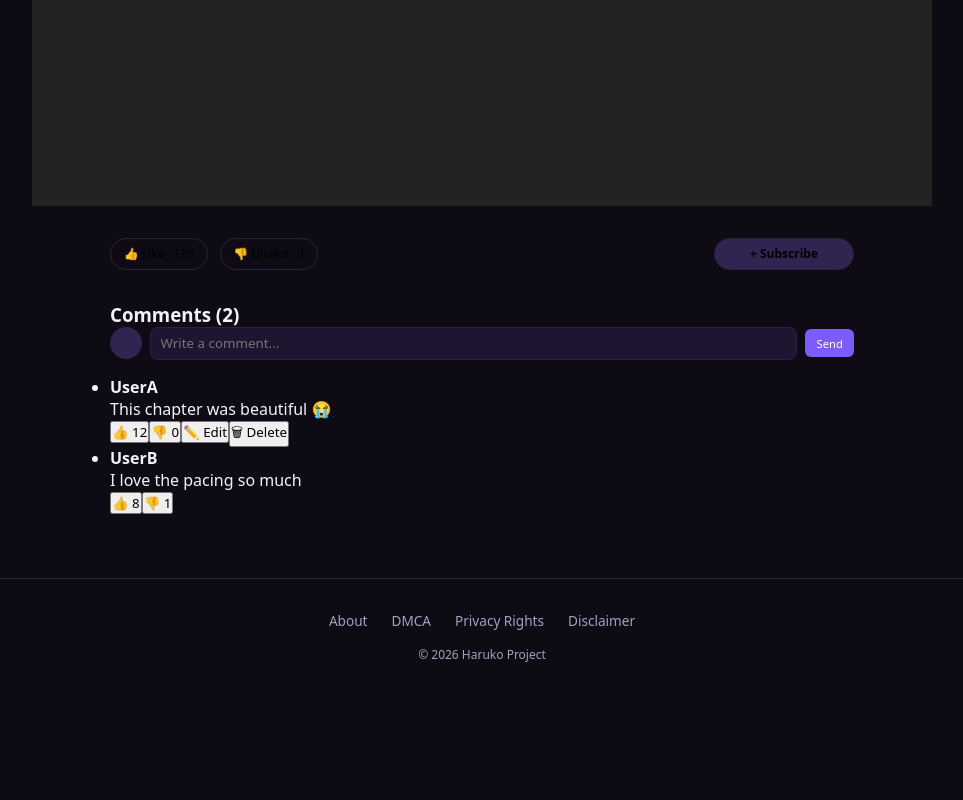
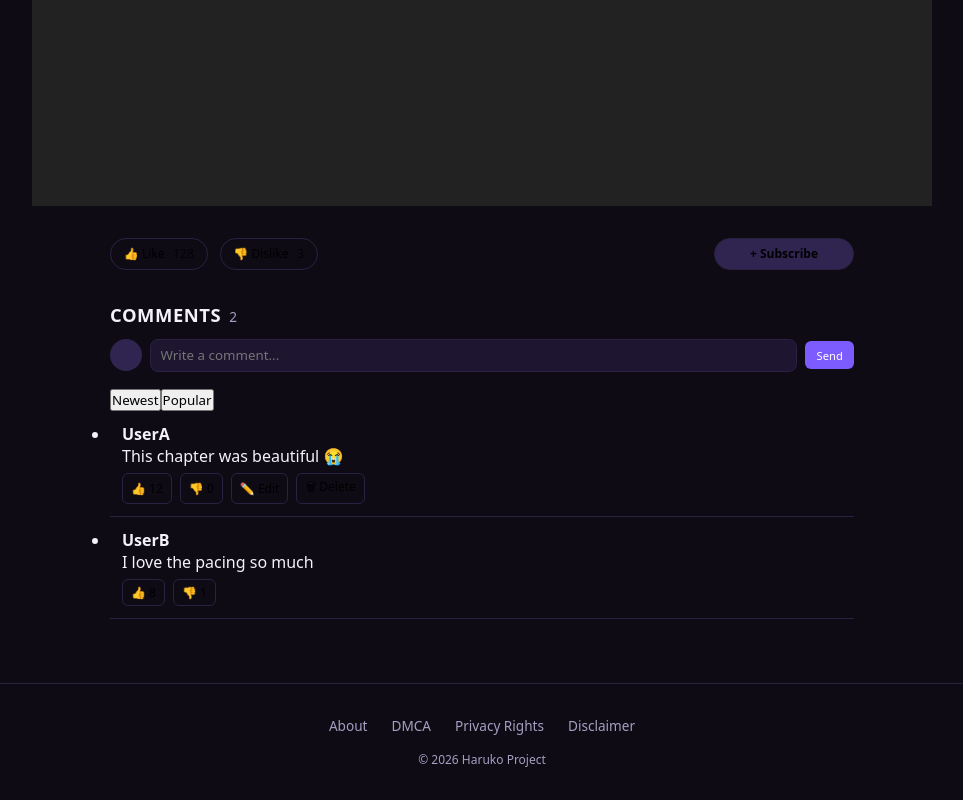
Before and after one commit to kozakiharuko-afk/haruko-frontend, a Next.js app: page /manhwa/1/chapter in a window 1280 px wide. Shown: the part 9453-10253 px from the top of the page, without its empty margins (158-1121 px from the left). Before the commit the page ends 10148 px from the top, so only its background shows below. Built offline with nearby package versions, Linux system fonts and the light colour scheme.

Commit message:
Polish comments UI and layout

```diff
--- a/app/(reader)/manhwa/[series]/chapter/comments.tsx
+++ b/app/(reader)/manhwa/[series]/chapter/comments.tsx
@@ -2,6 +2,8 @@
 
 import { useState } from "react";
 import CommentItem from "./comment-item";
+
+/* ---------------- Types ---------------- */
 
 export type Comment = {
   id: number;
@@ -12,6 +14,8 @@ export type Comment = {
   replies?: Comment[];
   isMine?: boolean;
 };
+
+/* ---------------- Component ---------------- */
 
 export default function Comments() {
   const [comments, setComments] = useState<Comment[]>([
@@ -50,12 +54,28 @@ export default function Comments() {
 
   return (
     <section className="reader-comments">
-      <h3>Comments ({comments.length})</h3>
+      {/* ================= HEADER ================= */}
+      <div className="comments-header">
+        <h2 className="comments-title">COMMENTS</h2>
+        <span className="comments-count">
+          {comments.length}
+        </span>
+      </div>
 
-      {/* INPUT */}
+      {/* ================= INPUT ================= */}
       <CommentInput onSubmit={addComment} />
 
-      {/* LIST */}
+      {/* ================= SORT (future-ready) ================= */}
+      <div className="comments-sort">
+        <button className="sort-btn active">
+          Newest
+        </button>
+        <button className="sort-btn">
+          Popular
+        </button>
+      </div>
+
+      {/* ================= LIST ================= */}
       <ul className="comment-list">
         {comments.map((comment) => (
           <CommentItem
@@ -68,7 +88,7 @@ export default function Comments() {
   );
 }
 
-/* ---------------- Input ---------------- */
+/* ---------------- Comment Input ---------------- */
 
 function CommentInput({
   onSubmit,
@@ -80,12 +100,14 @@ function CommentInput({
   return (
     <div className="comment-input-row">
       <div className="comment-avatar" />
+
       <input
         className="comment-input"
         placeholder="Write a comment..."
         value={text}
         onChange={(e) => setText(e.target.value)}
       />
+
       <button
         className="comment-send"
         onClick={() => {
--- a/app/globals.css
+++ b/app/globals.css
@@ -1333,6 +1333,51 @@ section:nth-of-type(2) h2 {
   opacity: 0.8;
 }
 
+.comment-actions {
+  display: flex;
+  gap: 0.5rem;
+  margin-top: 0.4rem;
+}
+
+.comment-actions button {
+  background: transparent;
+  border: 1px solid var(--border);
+  border-radius: 6px;
+  padding: 0.25rem 0.5rem;
+  font-size: 0.75rem;
+  cursor: pointer;
+  transition: all 0.2s ease;
+}
+
+.comment-actions button:hover {
+  background: var(--glass-bg);
+}
+
+.comment-item {
+  padding: 0.75rem;
+  border-bottom: 1px solid var(--border);
+}
+
+.comments-header {
+  display: flex;
+  align-items: baseline;
+  gap: 0.5rem;
+  margin-bottom: 0.75rem;
+}
+
+.comments-title {
+  font-size: 1.15rem;
+  font-weight: 800;
+  letter-spacing: 0.03em;
+  margin: 0;
+}
+
+.comments-count {
+  font-size: 0.85rem;
+  font-weight: 500;
+  color: var(--muted);
+}
+
 /* Subscribe button */
 .action-btn.subscribe {
   min-width: 140px;
```
